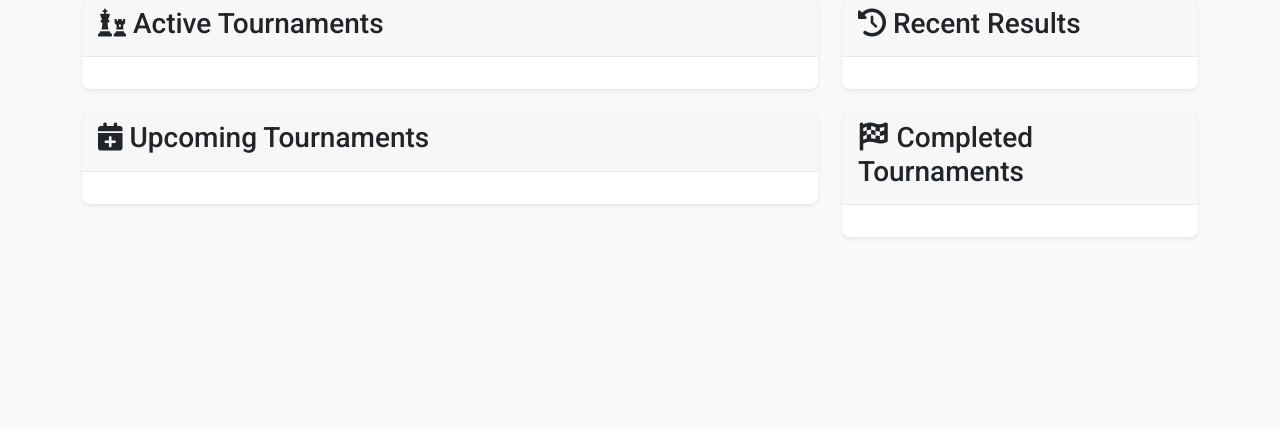
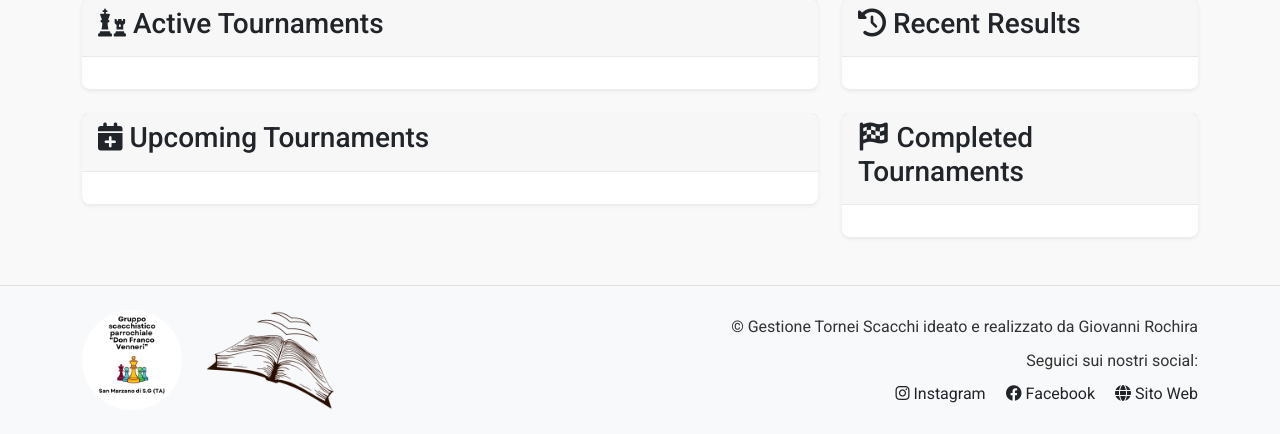
Before and after one commit to giorochi/ScacchistiDonFranco, a Flask app: page /admin/dashboard in a window 1280 px wide. Shown: the part 372-806 px from the top of the page. Before the commit the page ends 612 px from the top, so only its background shows below. Run offline with Flask 3, Linux system fonts and the light colour scheme; the visitor is signed in with stand-in values (Sample User, id 1); data that the repository does not hold is empty.

Commit message:
Assistant checkpoint: Aggiunto footer con loghi e link social
Assistant generated file changes:
- templates/layout.html: Aggiunta footer con loghi e social

---

User prompt:

Aggiungi un footer alla fine della pagina con i loghi che ti ho mandato e dica:
© Gestione Tornei Scacchi ideato e realizzato da Giovanni Rochira
Seguici sui nostri social:
Instagram
Facebook
Sito Web

E aggiungi un collegamento Ipertestuale agli elementi:
Facebook:   https://www.facebook.com/people/Gruppo-scacchistico-parrocchiale-don-Franco-Venneri/61567472307802/
Instagram: https://www.instagram.com/scacchi_donfranco/
Sito Web: http://www.biblioteca-sancarloborromeo.it/

Replit-Commit-Author: Assistant
Replit-Commit-Session-Id: a25ab3e1-8eb6-4644-b58e-7c6a25bd2c0f

```diff
--- a/templates/layout.html
+++ b/templates/layout.html
@@ -106,7 +106,36 @@
         {% block content %}{% endblock %}
     </div>
 
-    <!-- Footer rimosso come richiesto -->
+    <!-- Footer -->
+    <footer class="footer mt-5 py-4 bg-light">
+        <div class="container">
+            <div class="row align-items-center">
+                <div class="col-md-6">
+                    <div class="d-flex justify-content-center justify-content-md-start align-items-center gap-4">
+                        <img src="{{ url_for('static', filename='img/logo_gruppo_scacchistico.png') }}" alt="Logo Gruppo Scacchistico" style="height: 100px;">
+                        <img src="{{ url_for('static', filename='img/logo_biblioteca.png') }}" alt="Logo Biblioteca" style="height: 100px;">
+                    </div>
+                </div>
+                <div class="col-md-6 mt-4 mt-md-0">
+                    <div class="text-center text-md-end">
+                        <p class="mb-2">© Gestione Tornei Scacchi ideato e realizzato da Giovanni Rochira</p>
+                        <p class="mb-2">Seguici sui nostri social:</p>
+                        <div class="social-links">
+                            <a href="https://www.instagram.com/scacchi_donfranco/" target="_blank" class="text-dark me-3">
+                                <i class="fab fa-instagram"></i> Instagram
+                            </a>
+                            <a href="https://www.facebook.com/people/Gruppo-scacchistico-parrocchiale-don-Franco-Venneri/61567472307802/" target="_blank" class="text-dark me-3">
+                                <i class="fab fa-facebook"></i> Facebook
+                            </a>
+                            <a href="http://www.biblioteca-sancarloborromeo.it/" target="_blank" class="text-dark">
+                                <i class="fas fa-globe"></i> Sito Web
+                            </a>
+                        </div>
+                    </div>
+                </div>
+            </div>
+        </div>
+    </footer>
 
     <!-- Bootstrap JS Bundle with Popper -->
     <script src="https://cdn.jsdelivr.net/npm/bootstrap@5.3.0-alpha1/dist/js/bootstrap.bundle.min.js"></script>
```
